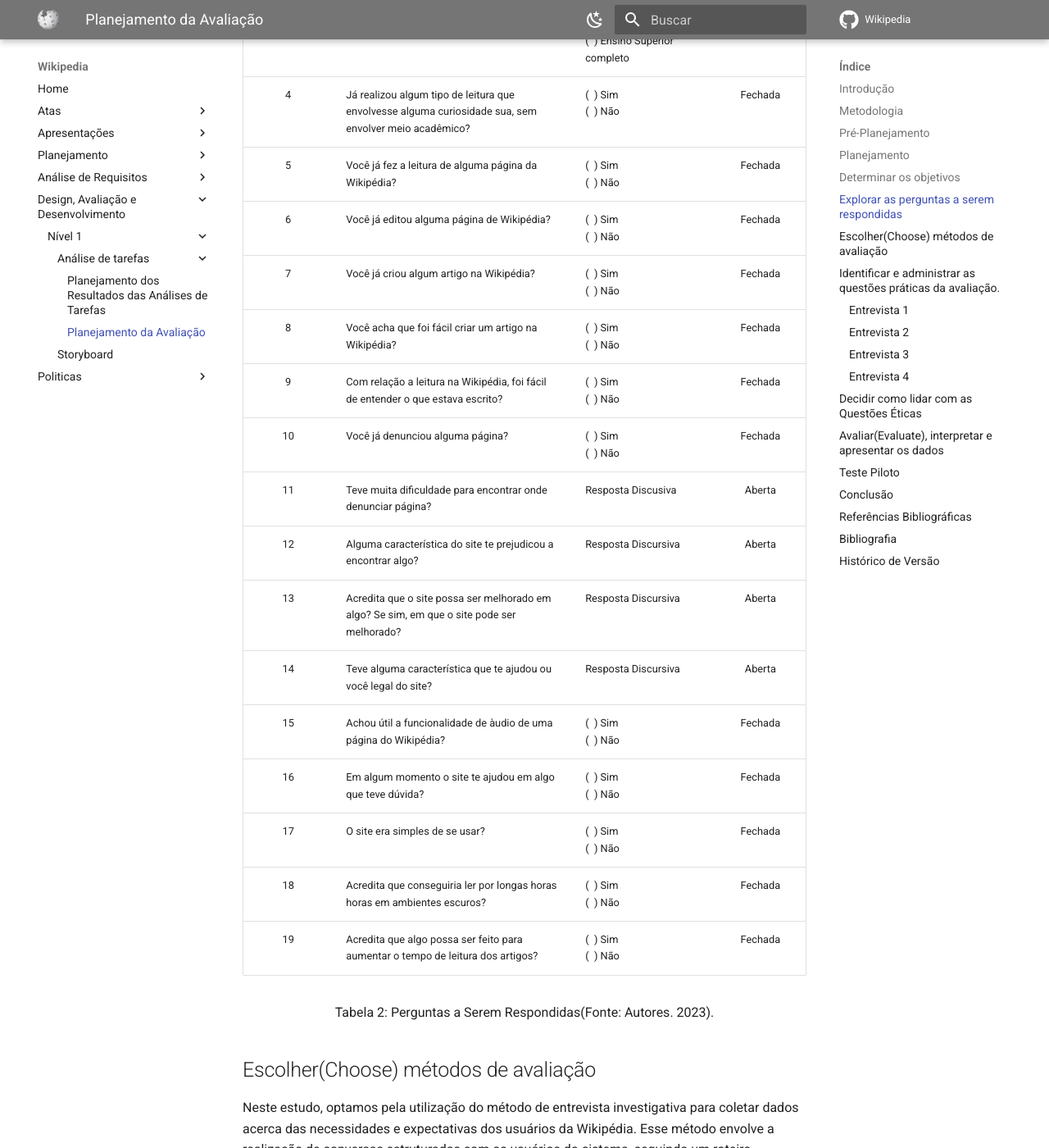
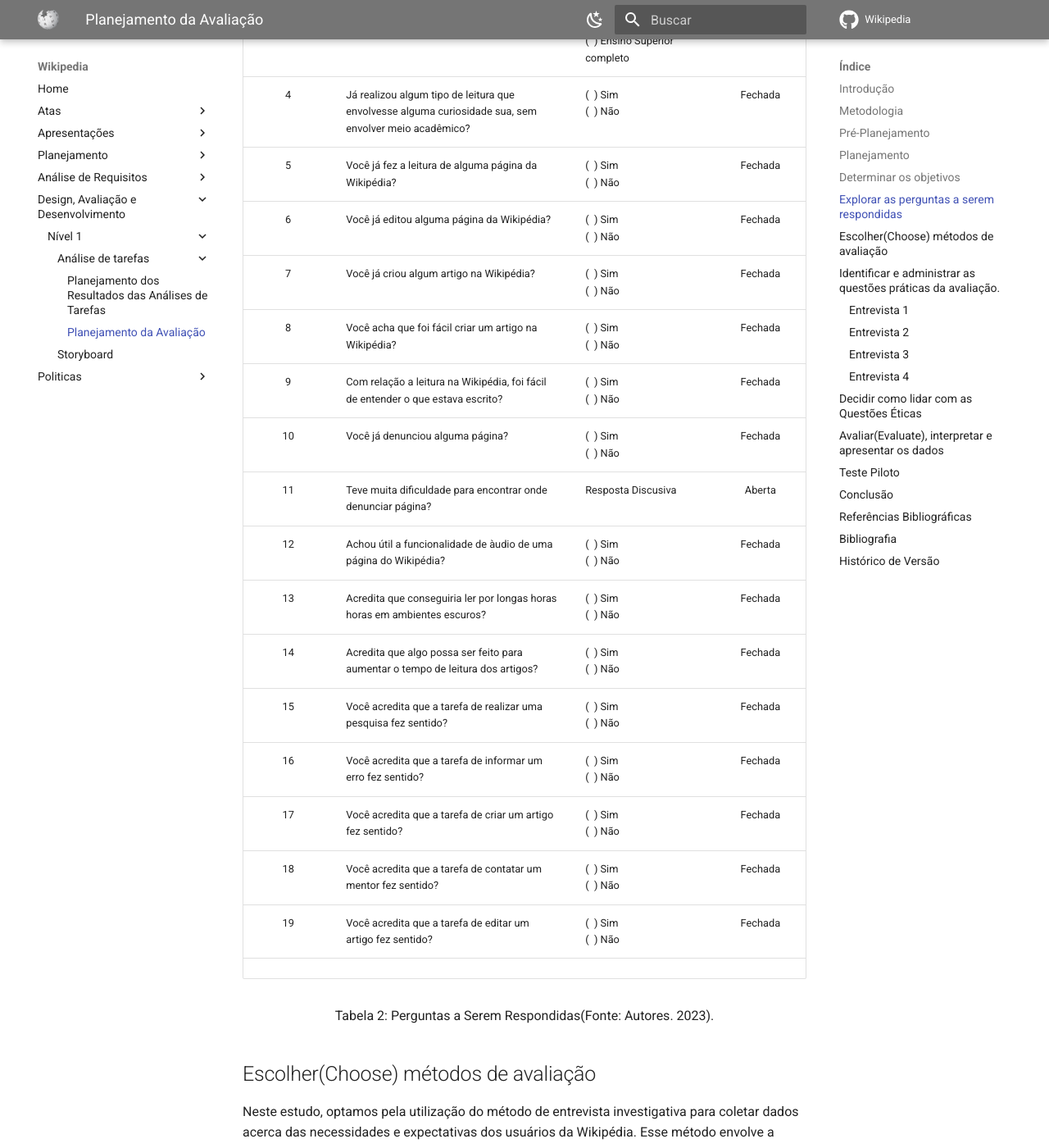
Before and after one commit to Interacao-Humano-Computador/2023.1-Wikipedia, an MkDocs documentation site: the page built from docs/design-avaliacao-desenvolvimento/nivel1/analiseDeTarefas/planejamentoDaAvaliacaoTarefas.md, in a window 1280 px wide and 1400 px high, scrolled down 2206 px. Shown: the whole window at 82% size. Built offline with MkDocs 1.6.1 and Material for MkDocs 9.7.7, drawn with Linux system fonts in a browser that asks for light colours; comment, search, counter and statistics services are not loaded.

Commit message:
alterando perguntas

```diff
--- a/docs/design-avaliacao-desenvolvimento/nivel1/analiseDeTarefas/planejamentoDaAvaliacaoTarefas.md
+++ b/docs/design-avaliacao-desenvolvimento/nivel1/analiseDeTarefas/planejamentoDaAvaliacaoTarefas.md
@@ -42,20 +42,21 @@
 |        3        | Qual o seu grau de escolaridade?                                                                        | (  ) Ensino Fundamental incompleto<br />(  ) Ensino Fundamental completo<br />(  ) Ensino Médio incompleto<br />(  ) Ensino Médio completo<br />(  ) Ensino Superior incompleto<br />(  ) Ensino Superior completo |     Fechada     |
 |        4        | Já realizou algum tipo de leitura que envolvesse alguma curiosidade sua, sem envolver meio acadêmico? | (  ) Sim<br />(  ) Não                                                                                                                                                                                                   |     Fechada     |
 |        5        | Você já fez a leitura de alguma página da Wikipédia?                                              | (  ) Sim<br />(  ) Não                                                                                                                                                                                                   |     Fechada     |
-|        6        | Você já editou alguma página de Wikipédia?                                                          | (  ) Sim<br />(  ) Não                                                                                                                                                                                                   |     Fechada     |
+|        6        | Você já editou alguma página da Wikipédia?                                                          | (  ) Sim<br />(  ) Não                                                                                                                                                                                                   |     Fechada     |
 |        7        | Você já criou algum artigo na Wikipédia?                                                             | (  ) Sim<br />(  ) Não                                                                                                                                                                                                   |     Fechada     |
 |        8        | Você acha que foi fácil criar um artigo na Wikipédia?                                                | (  ) Sim<br />(  ) Não                                                                                                                                                                                                   |     Fechada     |
 |        9        | Com relação a leitura na Wikipédia, foi fácil de entender o que estava escrito?                    | (  ) Sim<br />(  ) Não                                                                                                                                                                                                  |     Fechada     |
 |        10        | Você já denunciou alguma página?                                                                     | (  ) Sim<br />(  ) Não                                                                                                                                                                                                  |     Fechada     |
 |        11        | Teve muita dificuldade para encontrar onde denunciar página?                                           | Resposta Discusiva                                                                                                                                                                                                          |      Aberta      |
-|        12        | Alguma característica do site te prejudicou a encontrar algo?                                          | Resposta Discursiva                                                                                                                                                                                                         |      Aberta      |
-|        13        | Acredita que o site possa ser melhorado em algo? Se sim, em que o site pode ser melhorado?              | Resposta Discursiva                                                                                                                                                                                                         |      Aberta      |
-|        14        | Teve alguma característica que te ajudou ou você legal do site?                                       | Resposta Discursiva                                                                                                                                                                                                         |      Aberta      |
-|        15        | Achou útil a funcionalidade de àudio de uma página do Wikipédia?                                    | (  ) Sim<br />(  ) Não                                                                                                                                                                                                  |     Fechada     |
-|        16        | Em algum momento o site te ajudou em algo que teve dúvida?                                             | (  ) Sim<br />(  ) Não                                                                                                                                                                                                  |     Fechada     |
-|        17        | O site era simples de se usar?                                                                          | (  ) Sim<br />(  ) Não                                                                                                                                                                                                  |     Fechada     |
-|        18        | Acredita que conseguiria ler por longas horas horas em ambientes escuros?                               | (  ) Sim<br />(  ) Não                                                                                                                                                                                                  |     Fechada     |
-|        19        | Acredita que algo possa ser feito para aumentar o tempo de leitura dos artigos?                         | (  ) Sim<br />(  ) Não                                                                                                                                                                                                  |     Fechada     |
+|        12        | Achou útil a funcionalidade de àudio de uma página do Wikipédia?                                    | (  ) Sim<br />(  ) Não                                                                                                                                                                                                  |     Fechada     |
+|        13        | Acredita que conseguiria ler por longas horas horas em ambientes escuros?                               | (  ) Sim<br />(  ) Não                                                                                                                                                                                                  |     Fechada     |
+|        14        | Acredita que algo possa ser feito para aumentar o tempo de leitura dos artigos?                         | (  ) Sim<br />(  ) Não                                                                                                                                                                                                  |     Fechada     |
+|        15        | Você acredita que a tarefa de realizar uma pesquisa fez sentido?                                     | (  ) Sim<br />(  ) Não                                                                                                                                                                                                   |     Fechada     |
+|        16        | Você acredita que a tarefa de informar um erro fez sentido?                                           | (  ) Sim<br />(  ) Não                                                                                                                                                                                                   |     Fechada     |
+|        17        | Você acredita que a tarefa de criar um artigo fez sentido?                                             | (  ) Sim<br />(  ) Não                                                                                                                                                                                                   |     Fechada     |
+|        18        | Você acredita que a tarefa de contatar um mentor fez sentido?                                         | (  ) Sim<br />(  ) Não                                                                                                                                                                                                   |     Fechada     |
+|        19        | Você acredita que a tarefa de editar um artigo fez sentido?                                           | (  ) Sim<br />(  ) Não                                                                                                                                                                                                   |     Fechada     |
+|                  |                                                                                                         |                                                                                                                                                                                                                             |                  |
 
 <div style="text-align: center">
     <p> Tabela 2: Perguntas a Serem Respondidas(Fonte: Autores. 2023).</p>
```
